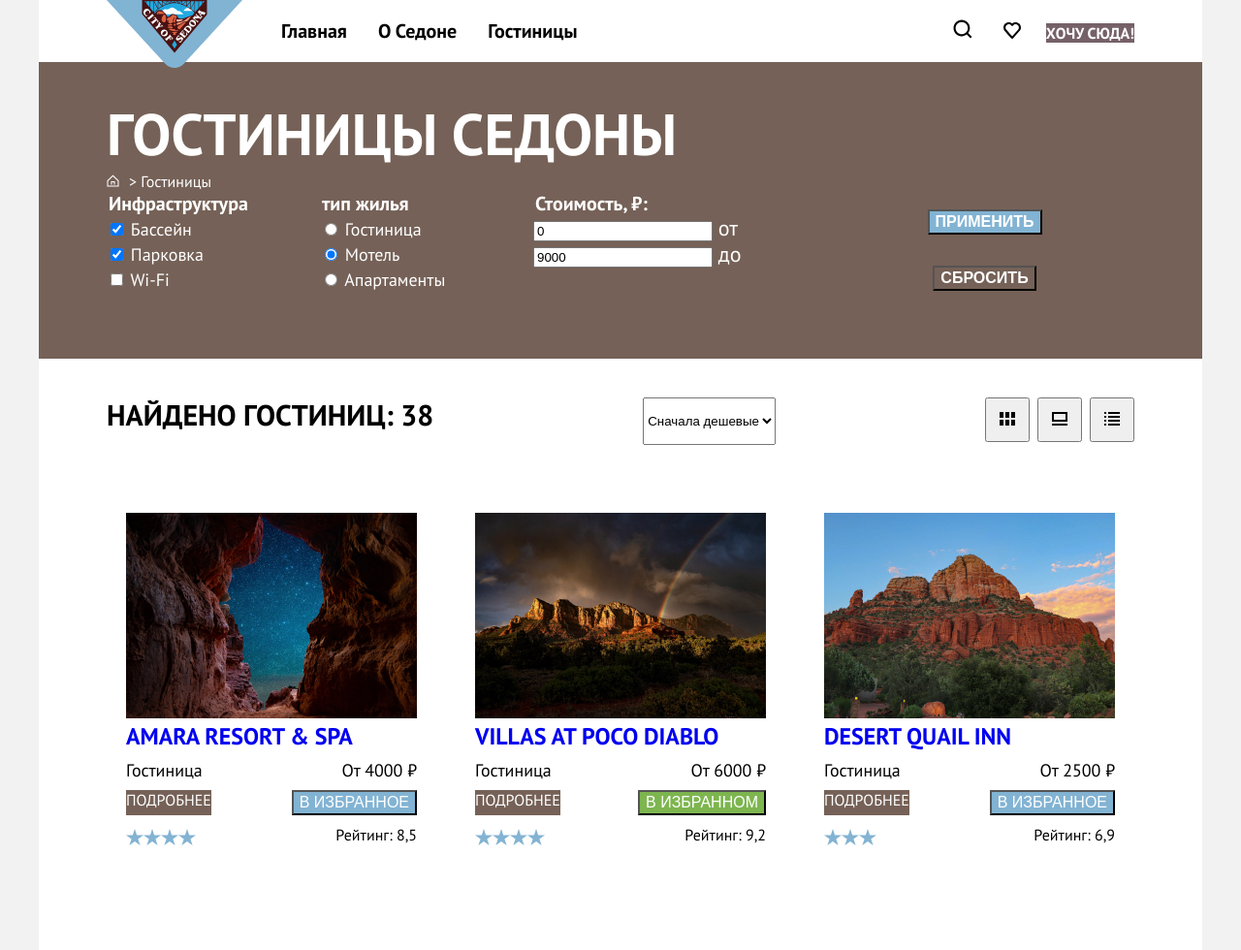
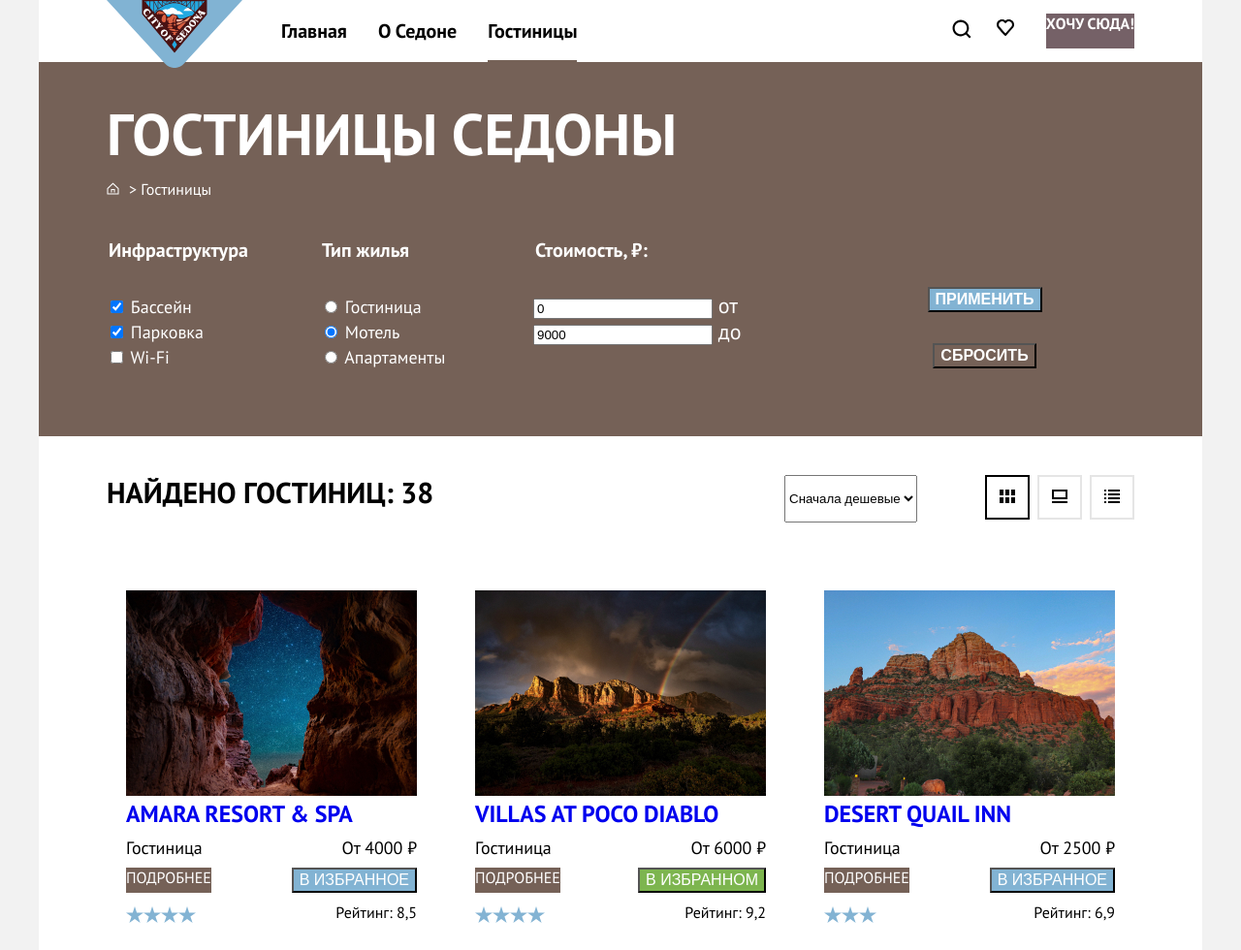
Before and after one commit to htmlacademy-univer-htmlcss-1/2579201-sedona-2, a plain HTML site: page 6/catalog.html in a window 1280 px wide. Shown: the top 980 px of the page at 97% size. Drawn offline with Linux system fonts and the light colour scheme.

Commit message:
:heavy_check_mark: Сборка #6

```diff
--- a/6/catalog.html
+++ b/6/catalog.html
@@ -17,11 +17,12 @@
           <ul>
             <li class="navigation__item"><a href="index.html">Главная</a></li>
             <li class="navigation__item"><a href="#">О Седоне</a></li>
-            <li class="navigation__item"><a href="#">Гостиницы</a></li>
+            <li class="navigation__item active"><a href="#">Гостиницы</a></li>
+
           </ul>
         </nav>
       </div>
-      <ul class="header-list header-left">
+      <ul class="header-list header-right">
         <li>
           <button class="header-list__btn">
             <img src="img/icons/search.svg" width="20" height="20" alt="Иконка поиска">
@@ -73,7 +74,7 @@
                 </ul>
               </fieldset>
               <fieldset class="filters__group filters-group">
-                <legend class="filters-group__title">тип жилья</legend>
+                <legend class="filters-group__title">Тип жилья</legend>
                 <ul class="filters-group__list">
                   <li>
                     <label class="filters-group__item">
@@ -118,6 +119,7 @@
         <section class="catalog">
           <header class="catalog__header">
             <h2 class="catalog__title heading heading-two">Найдено гостиниц: 38</h2>
+            <div class="catalog-right">
               <select class="catalog__select" aria-label="Сортировка">
                 <option value="from-lowest text-blocks">Сначала дешевые</option>
                 <option value="from-highest text-blocks">Сначала дорогие</option>
@@ -125,7 +127,7 @@
               </select>
               <ul class="catalog__view catalog-view">
                 <li class="catalog-view__list">
-                <button class="catalog-view__item">
+                  <button class="catalog-view__item active">
                     <img class="catalog-view__img" src="img/icons/tiles.svg" alt="Отображение плитками" width="16"
                       height="14">
                   </button>
@@ -143,6 +145,7 @@
                   </button>
                 </li>
               </ul>
+            </div>
           </header>
           <ul class="catalog__list">
             <li class="catalog__item catalog-item">
--- a/6/styles/styles.css
+++ b/6/styles/styles.css
@@ -38,17 +38,6 @@ address {
 .visually-hidden {
   display: none;
 }
-
-.navigation__item {
-  font-weight: 700;
-  font-size: 20px;
-  line-height: 24px;
-}
-
-.navigation__item a {
-  padding: 20px 0;
-}
-
 .heading {
   font-weight: bold;
   text-transform: uppercase;
@@ -86,11 +75,40 @@ address {
   padding: 0;
 }
 
+
+.navigation__item {
+  font-weight: 700;
+  font-size: 20px;
+  line-height: 24px;
+}
+
+.navigation__item.active{
+  position: relative;
+}
+
+.navigation__item.active::after{
+  content: '';
+  position: absolute;
+  bottom: 0;
+  width: 100%;
+  background: #756257;
+  height: 2px;
+}
+
+.navigation__item a {
+  display: block;
+  padding : 20px 0;
+}
+
+
 .header-list__btn.btn {
+  display: block;
   font-weight: bold;
   font-size: 16px;
   line-height: 20px;
   text-decoration: none;
+  height: 36px;
+  margin: 14px 0 14px 20px;
 }
 
 .header {
@@ -98,30 +116,30 @@ address {
   margin: 0 auto;
   display: flex;
   justify-content: space-between;
-  align-items: center;
   background: #fff;
   padding: 0 70px;
 }
 
 .header-list {
   display: flex;
-  align-items: center;
   margin: 0;
   list-style: none;
   width: 540px;
 }
 
-.header-left {
+.header-right {
+
   justify-content: end;
   width: 268px;
-  gap: 20px;
-  padding: 0;
+  flex-wrap: wrap;
 }
 
-.header-left button {
+.header-right button {
   background: transparent;
   border: none;
   cursor: pointer;
+  margin: 0;
+  padding: 20px 13px;
 }
 
 .header__logo {
@@ -133,14 +151,11 @@ address {
   position: relative;
 }
 
-.navigation{
-}
-
 .navigation ul {
   display: flex;
-  align-items: center;
+  flex-wrap: wrap;
   list-style: none;
-  gap: 32px;
+  gap: 0 32px;
   padding: 0;
   margin: 0;
 }
@@ -379,7 +394,6 @@ address {
 
 .footer {
   width: 1060px;
-  height: 120px;
   margin: 0 auto;
   display: flex;
   justify-content: space-between;
@@ -391,7 +405,19 @@ address {
 .footer-list {
   list-style: none;
   display: flex;
-  gap: 30px;
+  gap: 0 30px;
+  padding: 0;
+  margin: 0;
+  width: 150px;
+  flex-wrap: wrap;
+}
+
+.footer-list__item{
+  padding: 17px 0;
+}
+
+.contacts{
+  margin: 40px 0 40px 0;
 }
 
 .footer__number {
@@ -399,6 +425,7 @@ address {
   text-decoration: none;
   font-size: 40px;
   line-height: 40px;
+  margin-bottom: 40px;
 }
 
 .footer__number:hover {
@@ -420,18 +447,19 @@ address {
 }
 
 .filters__title {
-  margin: 0;
+  margin: 0 0 8px 0;
   padding: 0;
 }
 
 .filters__breadcrumbs {
-  margin: 0;
+  margin: 0 0 40px 0;
   padding: 0;
   display: flex;
   gap: 10px;
   font-size: 16px;
   line-height: 21px;
   list-style: none;
+
 }
 
 .filters__form {
@@ -450,6 +478,7 @@ address {
   font-size: 20px;
   line-height: 24px;
   font-weight: bold;
+  padding-bottom: 32px;
 }
 
 .filters-group__list {
@@ -502,6 +531,13 @@ address {
   justify-content: space-between;
   padding: 40px 0 50px 0;
 }
+.catalog-right{
+  display: flex;
+}
+
+.catalog__select{
+  margin-right: 70px;
+}
 
 .catalog__view {
   display: flex;
@@ -518,6 +554,7 @@ address {
   flex-wrap: wrap;
   list-style: none;
   gap: 20px;
+  margin-bottom: 40px;
 }
 
 .catalog-item {
@@ -544,13 +581,24 @@ address {
   display: flex;
   justify-content: space-between;
 }
+
+.catalog-view__list{
+  /* width: 46px;
+  height: 46px;
+  margin: 0;
+  padding: 0; */
+}
 .catalog-view__item{
   width: 46px;
   height: 46px;
   margin: 0;
   padding: 0;
+  background-color: transparent;
+  border: 2px #E5E5E5 solid;
 }
-
+.catalog-view__item.active{
+  border: 2px #000000 solid;
+}
 .catalog-item__wrapper a {
   text-decoration: none;
 }
@@ -588,12 +636,19 @@ address {
 }
 
 .pagination {
-  width: 400px;
-  margin: 0;
+  margin-top: 40px;
+  margin-bottom: 60px;
   padding: 0;
   display: flex;
-  justify-content: space-between;
   list-style: none;
+  flex-wrap: wrap;
+  text-align: center;
+
+}
+.pagination__item{
+  width: 60px;
+  height: 60px;
+  margin-right: 8px;
 }
 
 .pagination__item a {
@@ -602,8 +657,7 @@ address {
   align-items: center;
   text-decoration: none;
   background: #82b3d3;
-  width: 60px;
-  height: 60px;
+  height: 100%;
   line-height: 36px;
   font-size: 20px;
   font-weight: 700;
```
Also changed, not shown: 6/index.html (+4 -3 lines). Lines whose indentation alone changed are shown as unchanged.
